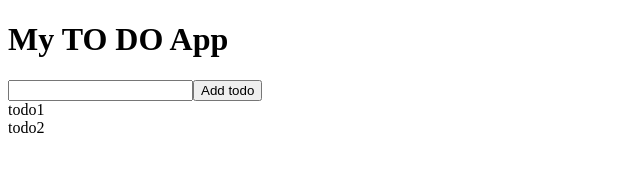
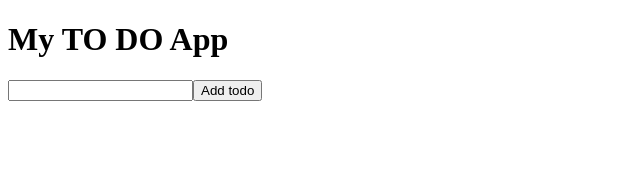
Before and after one commit to Fran1409/intro-react, a React (Create React App) app: page / in a window 1280 px wide. Shown: the top 191 px of the page, without its empty margins (0-640 px from the left). Built offline with nearby package versions, Linux system fonts and the light colour scheme.

Commit message:
Add checkbox and todos

```diff
--- a/src/App.js
+++ b/src/App.js
@@ -3,7 +3,7 @@
 import ToDoList from './ToDoList';
 
 function App() {
-  const [todos, setToDos ] = useState(['todo1', 'todo2']);
+  const [todos, setToDos ] = useState([]);
   return (
     <>
       <h1>My TO DO App</h1>
--- a/src/ToDo.js
+++ b/src/ToDo.js
@@ -3,7 +3,11 @@
 export default function ToDo( {todo}) {
     return (
         <div>
-            {todo}
+            <h3>TODOS</h3>
+            <input type="checkbox" checked="{todo.complete}"/>
+            <label>
+                {todo.name}
+            </label>
         </div>
     )
 }
--- a/src/ToDoList.js
+++ b/src/ToDoList.js
@@ -4,7 +4,7 @@
 export default function ToDoList( {todoList} ) {
     return (
         todoList.map(todo =>{
-            return <ToDo key={todo} todo={todo} />
+            return <ToDo key={todo.id} todo={todo} />
         })
 
     )
```
